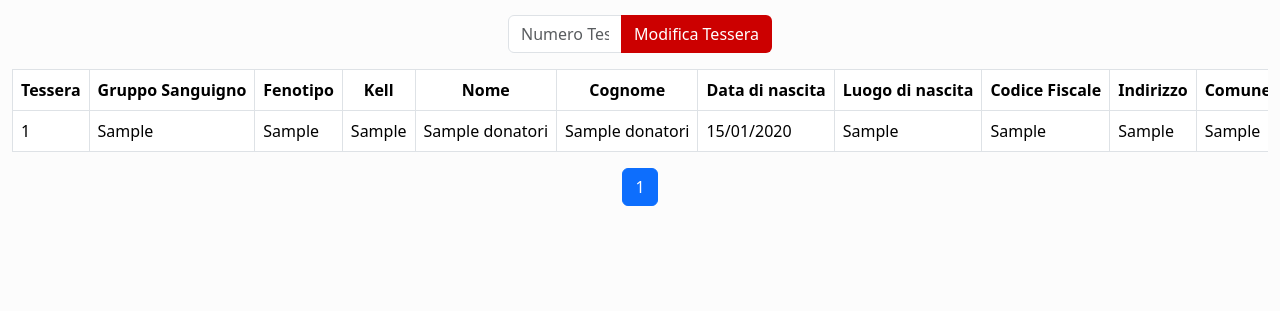
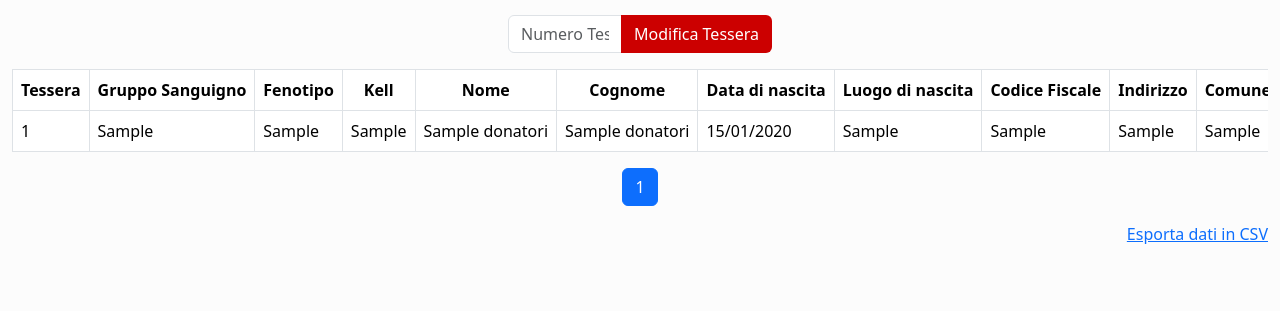
Before and after one commit to vcardoneit/jupiter, a Django app: page /donatori in a window 1280 px wide. Shown: the part 127-438 px from the top of the page. Run offline with Django 4.2, Linux system fonts and the light colour scheme; a user stored in the database is signed in; tables that the repository leaves empty hold one stand-in row (values such as "Sample post"); some libraries are stand-ins or nearby versions.

Commit message:
add: export to csv

```diff
--- a/donatori/templates/donatori.html
+++ b/donatori/templates/donatori.html
@@ -158,5 +158,6 @@
         {% endif %}
         </ul>
     </nav>
+    <p class="text-end"><a href="{% url 'esporta' %}">Esporta dati in CSV</a></p>
 </div>
 {% endblock content %}
--- a/donatori/templates/modifica.html
+++ b/donatori/templates/modifica.html
@@ -4,7 +4,7 @@
 <div class="container p-3" style="background-color: rgb(219, 219, 219);">
     <h2 align="center">Modifica Profilo Donatore</h2>
     <h4 align="center">Tessera numero {{ donatore.tessera }}</h4>
-    <form method="post" action="{% url 'salvaTs' %}">
+    <form method="post" action="{% url 'salva' %}">
         {% csrf_token %}
         <input type="hidden" id="tesseraMod" name="tesseraMod" value="{{ donatore.tessera }}">
         <div class="mb-3">
--- a/donatori/urls.py
+++ b/donatori/urls.py
@@ -4,5 +4,6 @@ from . import views
 
 urlpatterns = [
     path('donatori', views.donatori, name="donatori"),
-    path('salvaTs', views.salvaTs, name="salvaTs"),
+    path('donatori/salva', views.salva, name="salva"),
+    path('donatori/esporta', views.esporta, name="esporta"),
 ]
--- a/donatori/views.py
+++ b/donatori/views.py
@@ -1,3 +1,4 @@
+import csv
 from django.shortcuts import redirect
 from django.http import HttpResponse
 from django.core.paginator import Paginator
@@ -65,7 +66,7 @@ def donatori(request):
 
 
 @login_required
-def salvaTs(request):
+def salva(request):
     tesseraMod = request.POST.get('tesseraMod')
 
     lDonatori = mDonatori.objects.get(tessera=tesseraMod)
@@ -85,3 +86,19 @@ def salvaTs(request):
 
     lDonatori.save()
     return redirect("donatori")
+
+@login_required
+def esporta(request):
+    response = HttpResponse(
+        content_type="text/csv",
+        headers={"Content-Disposition": 'attachment; filename="donatori.csv"'},
+    )
+
+    lDonatori = mDonatori.objects.all()
+
+    writer = csv.writer(response)
+    writer.writerow(["tessera", "grupposang", "fenotipo", "kell", "nome", "cognome", "datadinascita", "luogodinascita", "codicefiscale", "indirizzo", "comune", "tel", "email"])
+    for x in lDonatori:
+        writer.writerow([x.tessera, x.grupposang, x.fenotipo, x.kell, x.nome, x.cognome, x.datadinascita, x.luogodinascita, x.codicefiscale, x.indirizzo, x.comune, x.tel, x.email])
+
+    return response
--- a/donazioni/templates/donazioni.html
+++ b/donazioni/templates/donazioni.html
@@ -113,6 +113,7 @@
         {% endif %}
         </ul>
     </nav>
+    <p class="text-end"><a href="{% url 'esporta' %}">Esporta dati in CSV</a></p>
 </div>
 
 {% endblock content %}
--- a/donazioni/templates/modificaDonazione.html
+++ b/donazioni/templates/modificaDonazione.html
@@ -4,7 +4,7 @@
 <div class="container p-3" style="background-color: rgb(219, 219, 219);">
     <h2 align="center">Modifica Donazione</h2>
     <h4 align="center">ID Numero {{ donazione.id }}</h4>
-    <form method="post" action="{% url 'salvaDn' %}">
+    <form method="post" action="{% url 'salva' %}">
         {% csrf_token %}
         <input type="hidden" id="donazioneMod" name="donazioneMod" value="{{ donazione.id }}">
         <div class="mb-3">
--- a/donazioni/urls.py
+++ b/donazioni/urls.py
@@ -3,5 +3,6 @@ from . import views
 
 urlpatterns = [
     path('donazioni', views.donazioni, name="donazioni"),
-    path('salvaDn', views.salvaDn, name="salvaDn"),
+    path('donazioni/salva', views.salva, name="salva"),
+    path('donazioni/esporta', views.esporta, name="esporta"),
 ]
```
Also changed, not shown: donazioni/views.py (+19 -1 lines).
